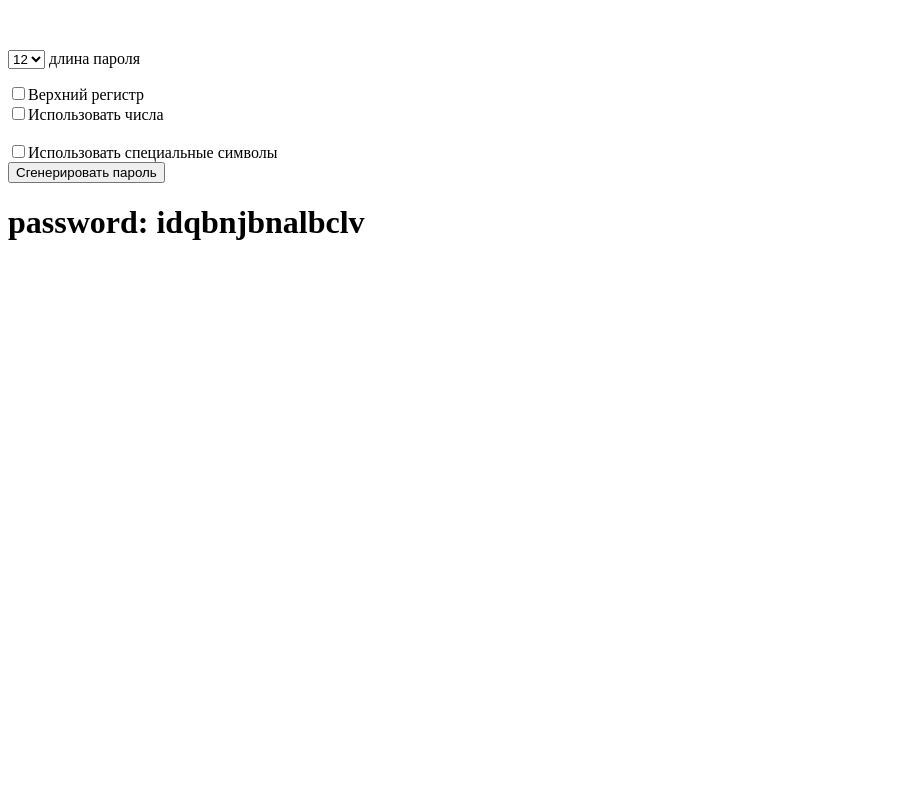
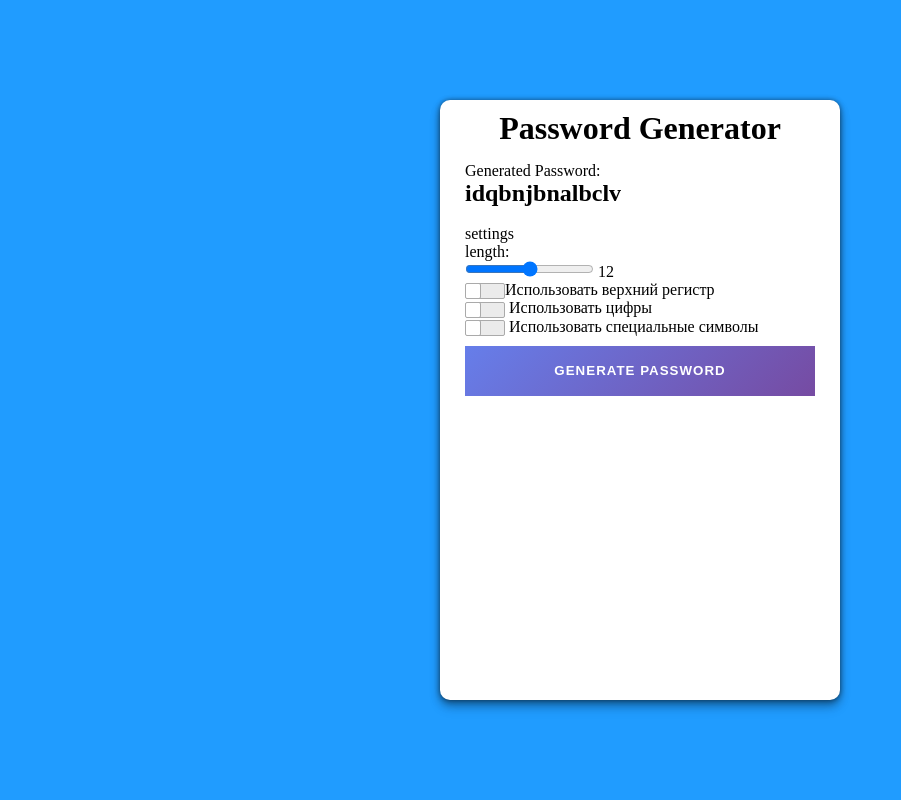
Before and after one commit to gipopotamus/password_generator, a Django app: page /password in a window 1280 px wide. Shown: the whole page, without its empty margins (0-901 px from the left). Run offline with Django 4.2, Linux system fonts and the light colour scheme.

Commit message:
фронт

```diff
--- /dev/null
+++ b/password_generator/generator/static/css/style.css
@@ -0,0 +1,163 @@
+* {
+	margin: 0;
+	padding: 0;
+	box-sizing: border-box;
+}
+body {
+	width: 100%;
+	height: 100vh;
+	background-image: linear-gradient(to top, #209cff 100%, #68e0cf 200%);
+	display: flex;
+	justify-content: center;
+	align-items: center;
+	padding: 10 10
+}
+h1 {
+    text-align:center;
+    padding: 0 0 15 0;
+}
+.settings__title field-title{
+    text-size: 55px;
+}
+button {
+	border: 0;
+	outline: 0;
+}
+
+.container {
+	margin: 40px 0;
+	width: 400px;
+	height: 600px;
+	padding: 10px 25px;
+	background: #fff;
+	border-radius: 10px;
+	box-shadow: 0 0 5px rgba(0, 0, 0, 0.45), 0 4px 8px rgba(0, 0, 0, 0.35), 0 8px 12px rgba(0, 0, 0, 0.15);
+	font-family: "Montserrat";
+	h2.title {
+		font-size: 1.75rem;
+		margin: 10px -5px;
+		margin-bottom: 30px;
+		color: #fff;
+	}
+}
+
+
+.btn.generate {
+	user-select: none;
+	position: relative;
+	width: 100%;
+	height: 50px;
+	margin: 10px 0;
+	border-radius: $field-border-radius;
+	color: #fff;
+	border: none;
+	background-image: linear-gradient(135deg, #667eea 0%, #764ba2 100%);
+	letter-spacing: 1px;
+	font-weight: bold;
+	text-transform: uppercase;
+	cursor: pointer;
+	transition: all 150ms ease;
+	&:active {
+		transform: translateY(-3%);
+		box-shadow: 0 4px 8px rgba(255, 255, 255, 0.08);
+	}
+}
+
+/* INPUT */
+input[type="checkbox"]{
+  appearance:none;
+  width:40px;
+  height:16px;
+  border:1px solid #aaa;
+  border-radius:2px;
+  background:#ebebeb;
+  position:relative;
+  display:inline-block;
+  overflow:hidden;
+  vertical-align:middle;
+  transition: background 0.3s;
+  box-sizing:border-box;
+}
+input[type="checkbox"]:after{
+  content:'';
+  position:absolute;
+  top:-1px;
+  left:-1px;
+  width:14px;
+  height:14px;
+  background:white;
+  border:1px solid #aaa;
+  border-radius:2px;
+  transition: left 0.1s cubic-bezier(0.785, 0.135, 0.15, 0.86);
+}
+input[type="checkbox"]:checked{
+  background:#a6c7ff;
+  border-color:#8daee5;
+}
+input[type="checkbox"]:checked:after{
+  left:23px;
+  border-color:#8daee5;
+}
+
+input[type="checkbox"]:hover:not(:checked):not(:disabled):after,
+input[type="checkbox"]:focus:not(:checked):not(:disabled):after{
+  left:0px;
+}
+
+input[type="checkbox"]:hover:checked:not(:disabled):after,
+input[type="checkbox"]:focus:checked:not(:disabled):after{
+  left:22px;
+}
+
+input[type="checkbox"]:disabled{
+  opacity:0.5;
+}
+input[type="range"]
+  -webkit-appearance: none !important /*Needed to reset default slider styles */
+  width: 100%
+  height: 15px
+  background:
+    color: $green
+  border: 1px solid darken($green, 4%)
+    radius: 10px
+  margin: auto
+  transition: all 0.3s ease
+
+
+
+  &:hover
+    background-color: lighten($green, 5%)
+
+  &:active + #rangevalue /*Here to do something to the value while moving the slider */
+
+
+input[type="range"]::-webkit-slider-thumb
+  -webkit-appearance: none !important
+  width: 20px
+  height: 20px
+  background:
+    color: $darkgreen
+  border:
+    radius: 30px
+  box-shadow: 0px 0px 3px darken($darkgreen, 15%)
+  transition: all 0.5s ease
+
+
+  &:hover
+    background:
+      color: darken($darkgreen, 10%)
+
+  &:active
+    box-shadow: 0px 0px 1px darken($darkgreen, 15%)
+
+
+#rangevalue
+  text-align: center
+  font:
+    family: 'Quantico', sans-serif
+    size: 18px
+  display: block
+  margin: auto
+  padding: 10px 0px
+  width: 100%
+  color: $darkgreen
--- a/password_generator/generator/templates/generator/home.html
+++ b/password_generator/generator/templates/generator/home.html
@@ -1,40 +1,36 @@
-<!DOCTYPE html>
-<html lang="en">
+{% load static %}
 <head>
-    <meta charset="UTF-8">
-    <title>Title</title>
+		<meta charset="utf-8">
+		<title>Это заголовок тайтл</title>
+		<link rel="stylesheet" href="{% static 'css/style.css'%}" type="text/css">
 </head>
 <body>
-{% block content %}
-    <div class="form text-center" style="margin-top: 50px;">
-        <form action="{% url 'password' %}">
-            <select name="length" style="margin-bottom: 15px;">
-                <option value="5">5</option>
-                <option value="6">6</option>
-                <option value="7">7</option>
-                <option value="8">8</option>
-                <option value="9">9</option>
-                <option value="10">10</option>
-                <option value="11">11</option>
-                <option value="12" selected="selected" >12</option>
-                <option value="13">13</option>
-                <option value="14">14</option>
-                <option value="15">15</option>
-                <option value="16">16</option>
-            </select> <span>длина пароля</span>
-            <br>
-            <input type="checkbox" name="uppercase">Верхний регистр
-            <br>
-            <input type="checkbox" name="numbers">Использовать числа
-            <br>
-            <br>
-            <input type="checkbox" name="special">Использовать специальные символы
-            <br>
+<div class="container">
+	<h1 class="title">Password Generator</h1>
+	<div class="result">
+		<div class="result__title field-title">Generated Password:</div>
+		<h2>{{ pwd }} </h2>
+		<br>
+	</div>
 
-            <input type="submit" value="Сгенерировать пароль">
-        </form>
-    </div>
-<h1>password: {{pwd}}</h1>
-{% endblock content %}
+<form action="{% url 'password' %}">
+	<div class="settings">
+		<span class="settings__title field-title">settings</span>
+		<div class="length range__slider" data-min="4" data-max="32">
+		<div class="length__title field-title" data-length='0'>length:</div>
+		<input name="length" type="range" min="4" max="24" onchange="rangevalue.value=value" />
+		<output id="rangevalue">12</output>
+		</div>
+		<div class="setting">
+            <input type="checkbox" name="uppercase">Использовать верхний регистр
+			<br>
+			<input type="checkbox" name="numbers"  > Использовать цифры
+			<br>
+			<input type="checkbox" name="special" > Использовать специальные символы
+		</div>
+	</div>
+
+	<button class="btn generate" id="generate">Generate Password</button>
+	</form>
+</div>
 </body>
-</html>
--- a/password_generator/password_generator/settings.py
+++ b/password_generator/password_generator/settings.py
@@ -9,7 +9,7 @@
 For the full list of settings and their values, see
 https://docs.djangoproject.com/en/4.0/ref/settings/
 """
-
+import os
 from pathlib import Path
 
 # Build paths inside the project like this: BASE_DIR / 'subdir'.
@@ -117,6 +117,9 @@
 # https://docs.djangoproject.com/en/4.0/howto/static-files/
 
 STATIC_URL = 'static/'
+STATICFILES_DIRS = [
+   os.path.join(BASE_DIR, "static"),
+]
 
 # Default primary key field type
 # https://docs.djangoproject.com/en/4.0/ref/settings/#default-auto-field
```
